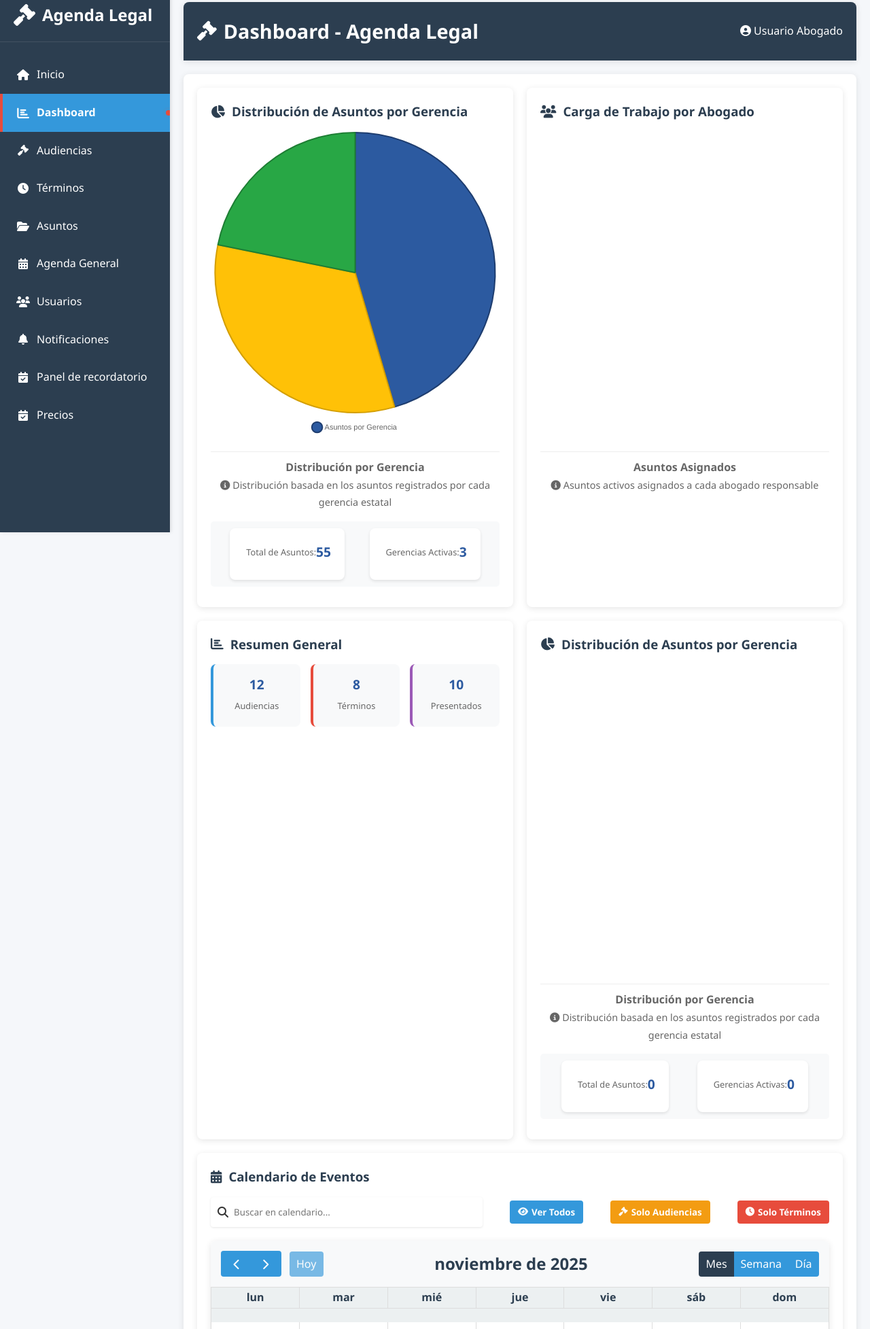
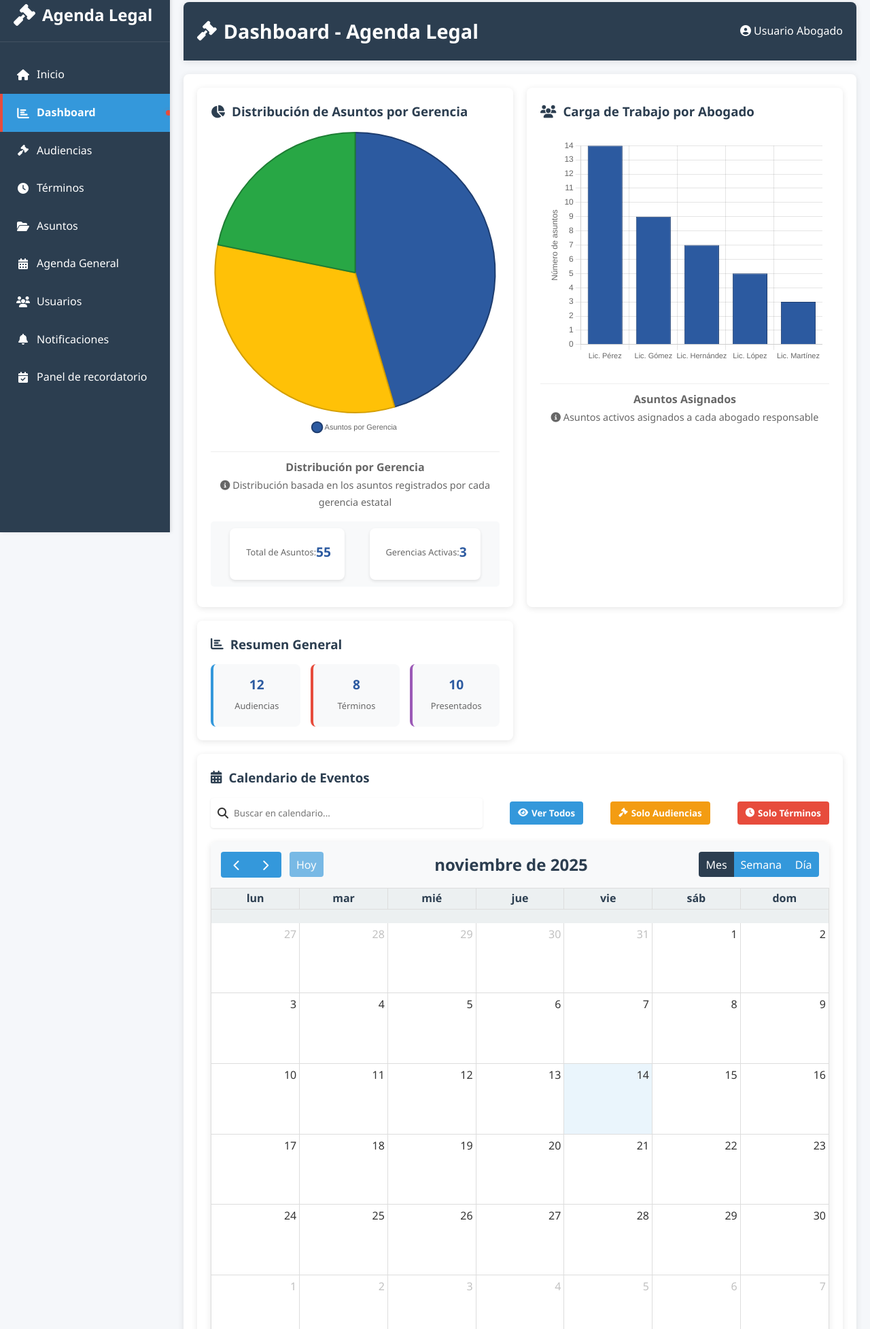
Before and after one commit to rodrigopazTech/juridico, a plain HTML site: page dashboard.html in a window 1280 px wide. Shown: the part 17-1972 px from the top of the page at 68% size. Drawn offline with nearby package versions, Linux system fonts and the light colour scheme.

Commit message:
Cmabios en index y dashboard

```diff
--- a/components/sidebar.html
+++ b/components/sidebar.html
@@ -42,11 +42,6 @@
             <i class="fas fa-calendar-check"></i>
             <span>Panel de recordatorio</span>
         </a>
-        <a href="precios.html" class="nav-item" data-page="precios">
-            <i class="fas fa-calendar-check"></i>
-            <span>Precios</span>
-        </a>
-
     </div>
 
 </div>
--- a/dashboard.html
+++ b/dashboard.html
@@ -24,14 +24,16 @@
             box-shadow: 0 2px 10px rgba(0,0,0,0.1);
         }
 
-        /* Estilos para la gráfica */
+        /* Estilos para las gráficas */
         .chart-container {
             height: 450px;
             display: flex;
             justify-content: center;
             align-items: center;
             margin-bottom: 20px;
-        }        .chart-info {
+        }
+
+        .chart-info {
             text-align: center;
             padding: 10px 0;
             color: #666;
@@ -87,8 +89,7 @@
 
             <div class="tab-content active" id="dashboard">
                 <div class="dashboard">
-
-
+                    <!-- 📊 Distribución de Asuntos por Gerencia -->
                     <div class="dashboard-card">
                         <h3><i class="fas fa-chart-pie"></i> Distribución de Asuntos por Gerencia</h3>
                         <div class="chart-container">
@@ -96,7 +97,12 @@
                         </div>
                         <div class="chart-info">
                             <h4>Distribución por Gerencia</h4>
-                            <p><small><i class="fas fa-info-circle"></i> Distribución basada en los asuntos registrados por cada gerencia estatal</small></p>
+                            <p>
+                                <small>
+                                    <i class="fas fa-info-circle"></i>
+                                    Distribución basada en los asuntos registrados por cada gerencia estatal
+                                </small>
+                            </p>
                             <div class="chart-stats" id="chart-stats">
                                 <div class="stat-item">
                                     <span class="stat-label">Total de Asuntos:</span>
@@ -110,18 +116,25 @@
                         </div>
                     </div>
 
+                    <!-- 👩‍⚖️ Carga de Trabajo por Abogado -->
                     <div class="dashboard-card">
                         <h3><i class="fas fa-users"></i> Carga de Trabajo por Abogado</h3>
-                        <div class="chart-container" style="padding: 10px;">
+                        <div class="chart-container" style="padding: 10px; height: 350px;">
                             <canvas id="abogado-chart"></canvas>
                         </div>
                         <div class="chart-info">
                             <h4>Asuntos Asignados</h4>
-                            <p><small><i class="fas fa-info-circle"></i> Asuntos activos asignados a cada abogado responsable</small></p>
+                            <p>
+                                <small>
+                                    <i class="fas fa-info-circle"></i>
+                                    Asuntos activos asignados a cada abogado responsable
+                                </small>
+                            </p>
                         </div>
                     </div>
 
-                     <div class="dashboard-card">
+                    <!-- 📋 Resumen General -->
+                    <div class="dashboard-card">
                         <h3><i class="fas fa-chart-bar"></i> Resumen General</h3>
                         <div class="stats-container">
                             <div class="stat-card stat-audiencias">
@@ -132,35 +145,15 @@
                                 <div class="stat-value" id="total-terminos">0</div>
                                 <div class="stat-label">Términos</div>
                             </div>
-                               <div class="stat-card stat-presentado">
+                            <div class="stat-card stat-presentado">
                                 <div class="stat-value" id="total-presentado">0</div>
                                 <div class="stat-label">Presentados</div>
                             </div>
                         </div>
                     </div>
-
-                    <div class="dashboard-card">
-                        <h3><i class="fas fa-chart-pie"></i> Distribución de Asuntos por Gerencia</h3>
-                        <div class="chart-container">
-                            <canvas id="gerencia-chart" width="400" height="200"></canvas>
-                        </div>
-                        <div class="chart-info">
-                            <h4>Distribución por Gerencia</h4>
-                            <p><small><i class="fas fa-info-circle"></i> Distribución basada en los asuntos registrados por cada gerencia estatal</small></p>
-                            <div class="chart-stats" id="chart-stats">
-                                <div class="stat-item">
-                                    <span class="stat-label">Total de Asuntos:</span>
-                                    <span class="stat-value" id="total-asuntos">0</span>
-                                </div>
-                                <div class="stat-item">
-                                    <span class="stat-label">Gerencias Activas:</span>
-                                    <span class="stat-value" id="total-gerencias">0</span>
-                                </div>
-                            </div>
-                        </div>
-                    </div>
                 </div>
 
+                <!-- 📅 Calendario de Eventos -->
                 <div class="dashboard-card">
                     <h3><i class="fas fa-calendar-alt"></i> Calendario de Eventos</h3>
                     <div class="toolbar">
@@ -194,9 +187,9 @@
                         </div>
                     </div>
                 </div>
-            </div>
-        </div>
-    </div>
+            </div> <!-- /tab-content -->
+        </div> <!-- /container -->
+    </div> <!-- /main-content -->
 
     <script src="js/components.js"></script>
     <script src="https://cdn.jsdelivr.net/npm/fullcalendar@5.11.3/main.min.js"></script>
--- a/js/dashboard.js
+++ b/js/dashboard.js
@@ -35,6 +35,9 @@ function initBasicComponents() {
 
     // Inicializar gráfica de gerencias
     initGerenciaChart();
+
+    // 🆕 Inicializar gráfica de carga por abogado
+    initAbogadoChart();
 }
 
 function initCalendar() {
@@ -266,6 +269,95 @@ function initGerenciaChart() {
     }
 }
 
+function initAbogadoChart() {
+    console.log('📊 Inicializando gráfica de carga por abogado...');
+
+    const ctx = document.getElementById('abogado-chart');
+    if (!ctx) {
+        console.error('❌ ERROR: Elemento abogado-chart no encontrado');
+        return;
+    }
+
+    if (typeof Chart === 'undefined') {
+        console.error('❌ ERROR: Chart.js no está disponible');
+        return;
+    }
+
+    // Datos ficticios para demostración
+    const labels = [
+        'Lic. Pérez',
+        'Lic. Gómez',
+        'Lic. Hernández',
+        'Lic. López',
+        'Lic. Martínez'
+    ];
+
+    const data = [14, 9, 7, 5, 3]; // número de asuntos activos por abogado (demo)
+
+    try {
+        const chart = new Chart(ctx, {
+            type: 'bar',
+            data: {
+                labels: labels,
+                datasets: [{
+                    label: 'Asuntos activos',
+                    data: data,
+                    backgroundColor: '#2c5aa0',
+                    borderColor: '#1e3d6f',
+                    borderWidth: 1
+                }]
+            },
+            options: {
+                responsive: true,
+                maintainAspectRatio: false,
+                scales: {
+                    x: {
+                        ticks: {
+                            maxRotation: 0,
+                            minRotation: 0,
+                            autoSkip: false,
+                            font: {
+                                size: 11
+                            }
+                        }
+                    },
+                    y: {
+                        beginAtZero: true,
+                        title: {
+                            display: true,
+                            text: 'Número de asuntos'
+                        },
+                        ticks: {
+                            stepSize: 1
+                        }
+                    }
+                },
+                plugins: {
+                    legend: {
+                        display: false
+                    },
+                    tooltip: {
+                        callbacks: {
+                            label: function(context) {
+                                const value = context.parsed.y || 0;
+                                return `Asuntos activos: ${value}`;
+                            }
+                        }
+                    }
+                }
+            }
+        });
+
+        console.log('✅ Gráfica de carga por abogado creada exitosamente');
+        return chart;
+
+    } catch (error) {
+        console.error('💥 ERROR al crear la gráfica de carga por abogado:', error);
+        return null;
+    }
+}
+
+
 function obtenerDatosGerencia() {
     console.log('📊 Obteniendo datos de asuntos por gerencia...');
 
```
Also changed, not shown: index.html (+40 -6 lines), js/asuntos.js (+17 -3 lines), precios.html (+27 -26 lines).
